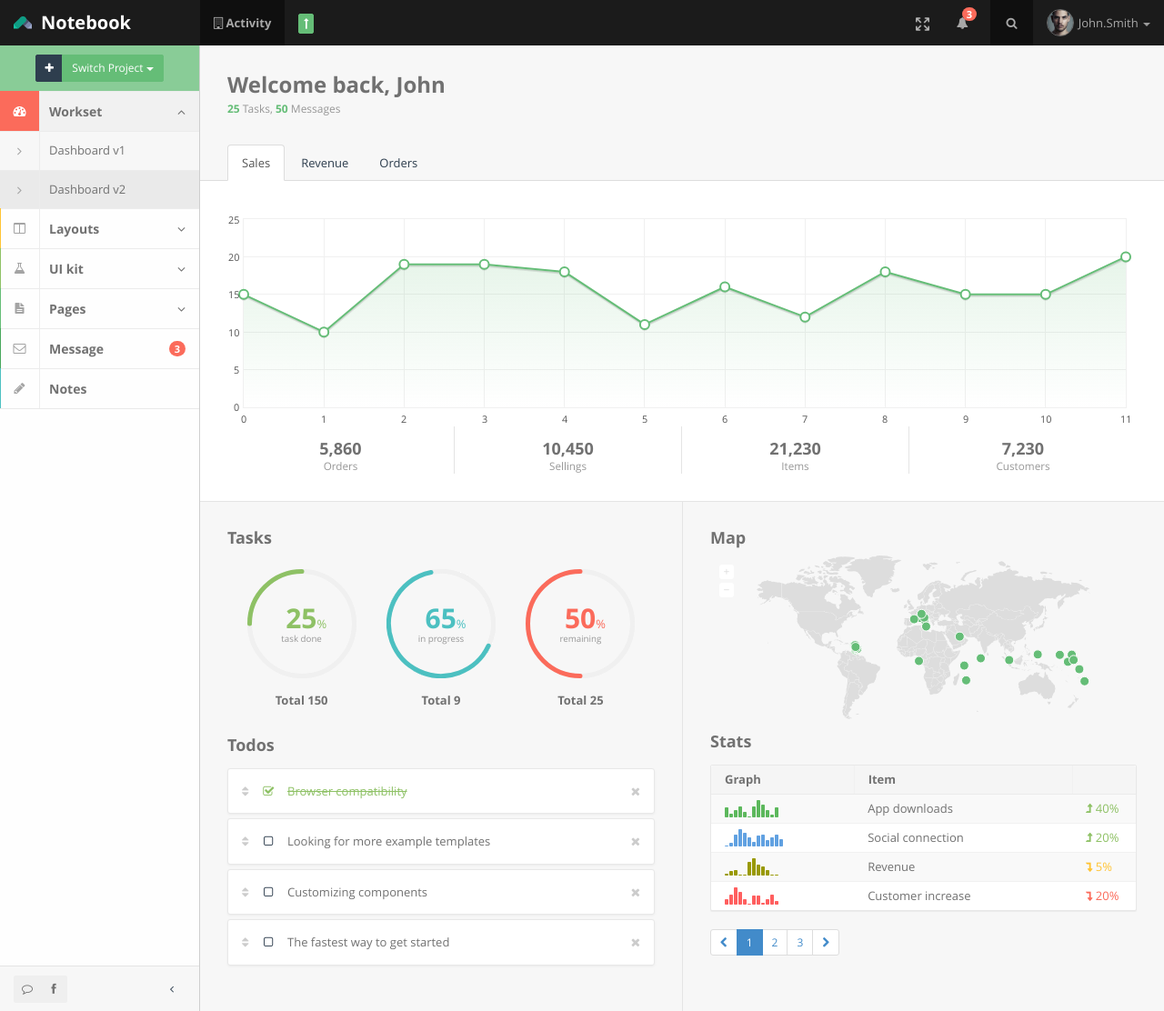
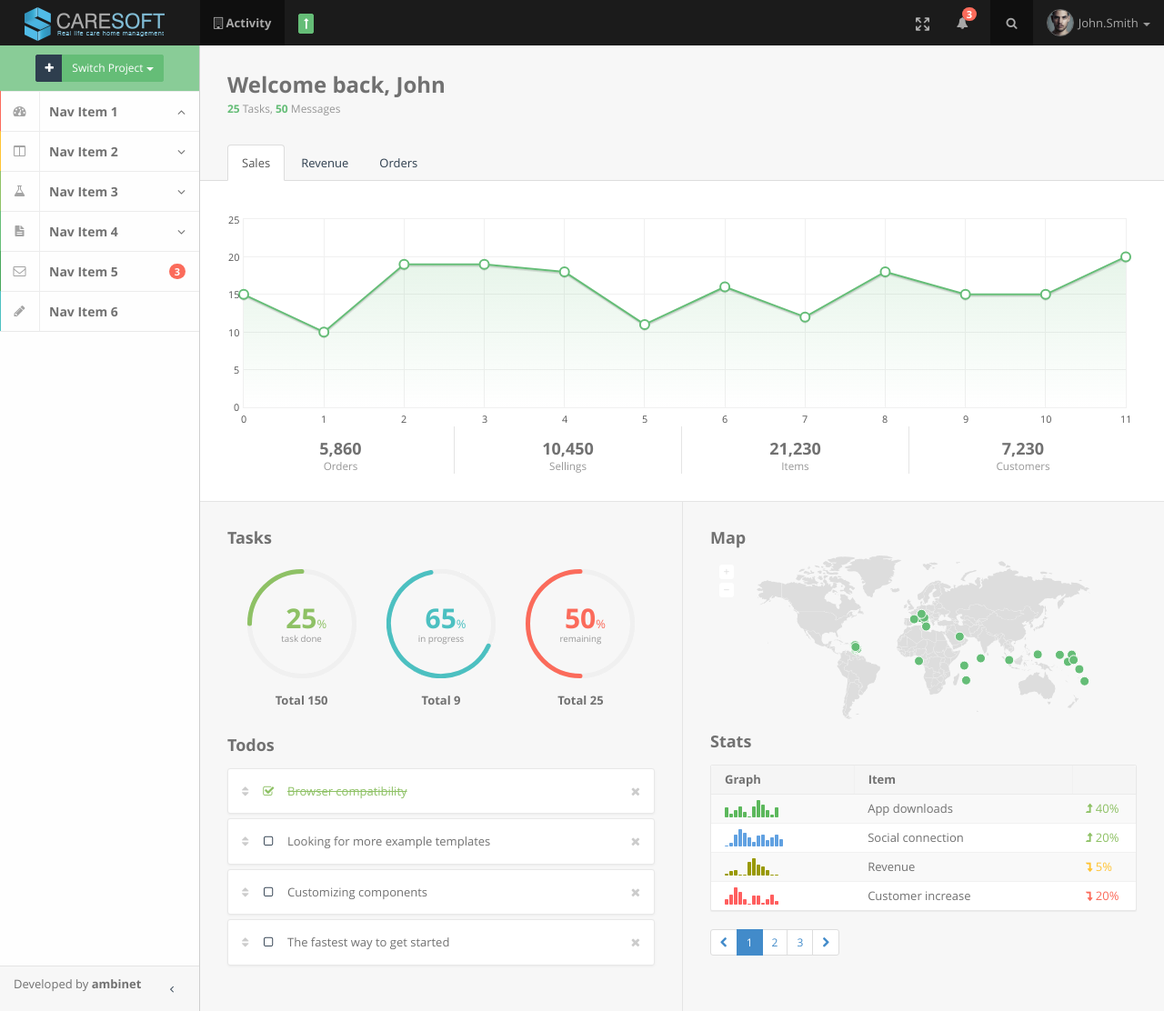
Before and after one commit to ambigen/CareSoftWeb, a PHP site: page /index-new.html in a window 1280 px wide. Shown: the whole page at 91% size. Run offline with PHP 8.4, Linux system fonts and the light colour scheme.

Commit message:
logo + nav + ambinet credit

```diff
--- a/css/app.css
+++ b/css/app.css
@@ -791,8 +791,8 @@ body.container {
   text-decoration: none;
 }
 .navbar-brand img {
-  max-height: 20px;
-  margin-top: -4px;
+/*  max-height: 20px;
+  margin-top: -4px;*/
   vertical-align: middle;
 }
 .nav-primary {
--- a/index-new.html
+++ b/index-new.html
@@ -25,7 +25,7 @@
         <a class="btn btn-link visible-xs" data-toggle="class:nav-off-screen,open" data-target="#nav,html">
           <i class="fa fa-bars"></i>
         </a>
-        <a href="#" data-toggle="fullscreen" class="navbar-brand"><img src="images/logo.png" class="m-r-sm">Notebook</a>
+        <a href="#" class="navbar-brand"><img src="images/caresoftlogo.png" class="m-r-sm"></a>
         <a class="btn btn-link visible-xs" data-toggle="dropdown" data-target=".nav-user">
           <i class="fa fa-cog"></i>
         </a>
@@ -189,7 +189,7 @@
                 <!-- nav -->
                 <nav class="nav-primary hidden-xs">
                   <ul class="nav">
-                    <li  class="active">
+                    <li >
                       <a href="index.html"   class="active">
                         <i class="fa fa-dashboard icon">
                           <b class="bg-danger"></b>
@@ -197,9 +197,7 @@
                         <span class="pull-right">
                           <i class="fa fa-angle-down text"></i>
                           <i class="fa fa-angle-up text-active"></i>
-                        </span>
-                        <span>Workset</span>
-                      </a>
+                        </span>Nav Item 1</a>
                       <ul class="nav lt">
                         <li >
                           <a href="index.html" >
@@ -224,7 +222,7 @@
                           <i class="fa fa-angle-down text"></i>
                           <i class="fa fa-angle-up text-active"></i>
                         </span>
-                        <span>Layouts</span>
+                        <span>Nav Item 2</span>
                       </a>
                       <ul class="nav lt">
                         <li >
@@ -268,7 +266,7 @@
                           <i class="fa fa-angle-down text"></i>
                           <i class="fa fa-angle-up text-active"></i>
                         </span>
-                        <span>UI kit</span>
+                        <span>Nav Item 3</span>
                       </a>
                       <ul class="nav lt">
                         <li >
@@ -398,7 +396,7 @@
                           <i class="fa fa-angle-down text"></i>
                           <i class="fa fa-angle-up text-active"></i>
                         </span>
-                        <span>Pages</span>
+                        <span>Nav Item 4</span>
                       </a>
                       <ul class="nav lt">
                         <li >
@@ -469,7 +467,7 @@
                         <i class="fa fa-envelope-o icon">
                           <b class="bg-primary dker"></b>
                         </i>
-                        <span>Message</span>
+                        <span>Nav Item 5</span>
                       </a>
                     </li>
                     <li >
@@ -477,7 +475,7 @@
                         <i class="fa fa-pencil icon">
                           <b class="bg-info"></b>
                         </i>
-                        <span>Notes</span>
+                        <span>Nav Item 6</span>
                       </a>
                     </li>
                   </ul>
@@ -516,8 +514,9 @@
                 <i class="fa fa-angle-right text-active"></i>
               </a>
               <div class="btn-group hidden-nav-xs">
-                <button type="button" title="Chats" class="btn btn-icon btn-sm btn-light" data-toggle="dropdown" data-target="#chat"><i class="fa fa-comment-o"></i></button>
-                <button type="button" title="Contacts" class="btn btn-icon btn-sm btn-light" data-toggle="dropdown" data-target="#invite"><i class="fa fa-facebook"></i></button>
+              Developed by <strong>ambinet</strong>
+                <!--<button type="button" title="Chats" class="btn btn-icon btn-sm btn-light" data-toggle="dropdown" data-target="#chat"><i class="fa fa-comment-o"></i></button>
+                <button type="button" title="Contacts" class="btn btn-icon btn-sm btn-light" data-toggle="dropdown" data-target="#invite"><i class="fa fa-facebook"></i></button>-->
               </div>
             </footer>
           </section>
```
Also changed, not shown: images/caresoftlogo.png (added).
